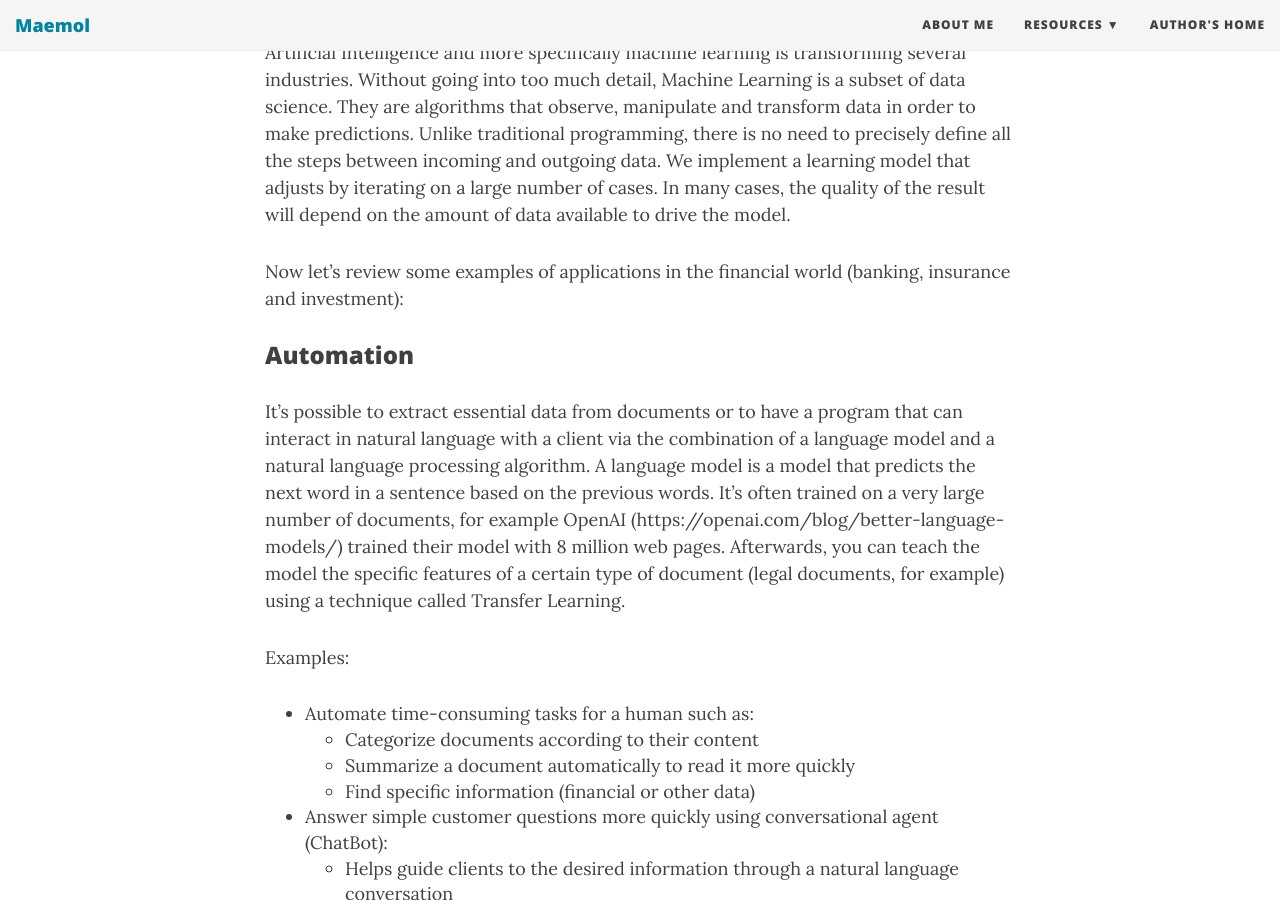
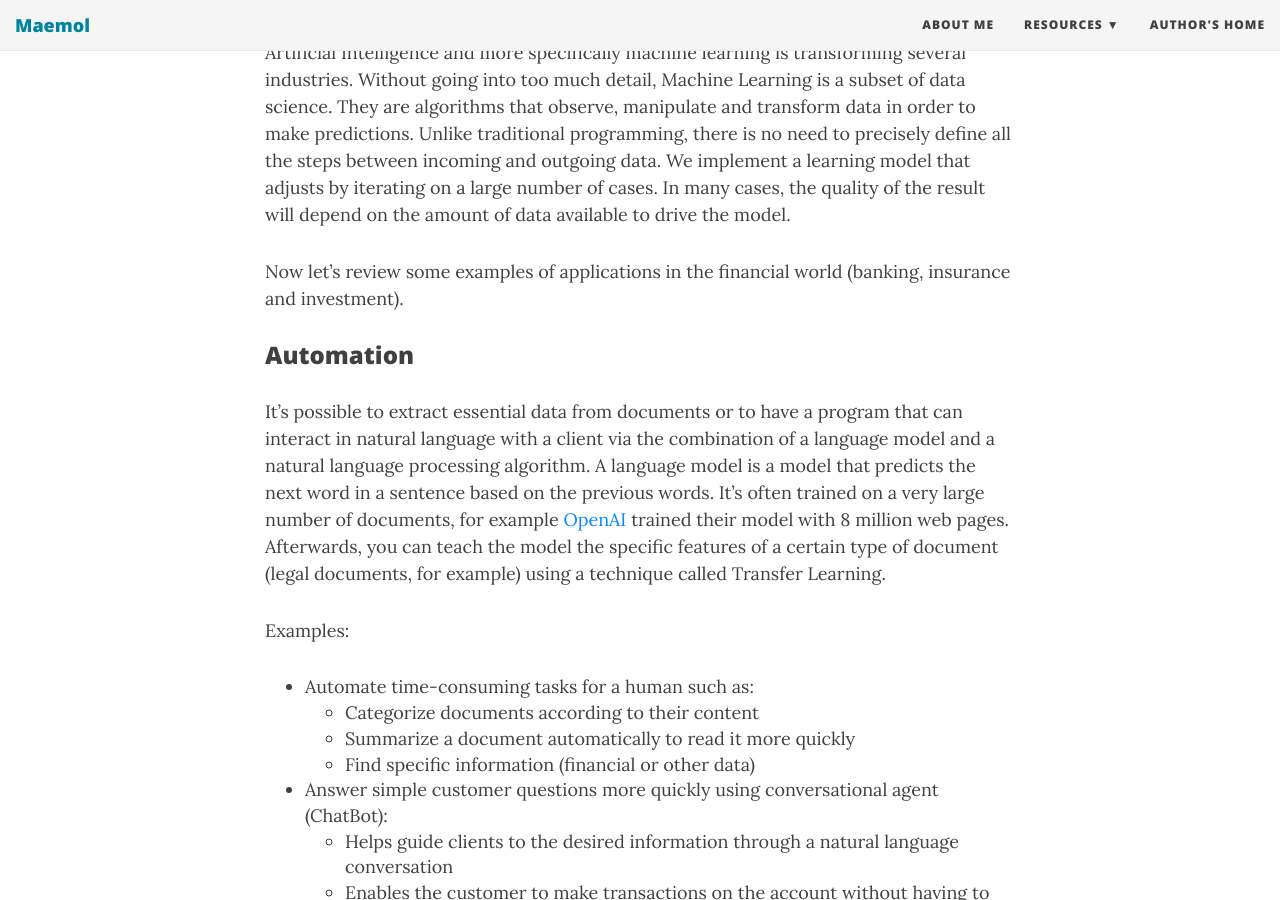
Before and after one commit to Maemol/maemol.github.io, a Jekyll site: the page built from _posts/2019-04-15-AI-FInance.md, in a window 1280 px wide and 900 px high, scrolled down 470 px. Built offline with Jekyll 4.4.1, drawn with Linux system fonts in a browser that asks for light colours; nearby versions of some CDN libraries.

Commit message:
Update 2019-04-15-AI-FInance.md

```diff
--- a/_posts/2019-04-15-AI-FInance.md
+++ b/_posts/2019-04-15-AI-FInance.md
@@ -14,11 +14,12 @@ comments: true
 Artificial Intelligence and more specifically machine learning is transforming several industries. Without going into too much detail, Machine Learning is a subset of data science. They are algorithms that observe, manipulate and transform data in order to make predictions. Unlike traditional programming, there is no need to precisely define all the steps between incoming and outgoing data. We implement a learning model that adjusts by iterating on a large number of cases.
 In many cases, the quality of the result will depend on the amount of data available to drive the model.
 
-Now let's review some examples of applications in the financial world (banking, insurance and investment):
+Now let's review some examples of applications in the financial world (banking, insurance and investment).
+
 
 ### Automation
 
-It's possible to extract essential data from documents or to have a program that can interact in natural language with a client via the combination of a language model and a natural language processing algorithm. A language model is a model that predicts the next word in a sentence based on the previous words. It's often trained on a very large number of documents, for example OpenAI (https://openai.com/blog/better-language-models/) trained their model with 8 million web pages. Afterwards, you can teach the model the specific features of a certain type of document (legal documents, for example) using a technique called Transfer Learning.
+It's possible to extract essential data from documents or to have a program that can interact in natural language with a client via the combination of a language model and a natural language processing algorithm. A language model is a model that predicts the next word in a sentence based on the previous words. It's often trained on a very large number of documents, for example [OpenAI](https://openai.com/blog/better-language-models/) trained their model with 8 million web pages. Afterwards, you can teach the model the specific features of a certain type of document (legal documents, for example) using a technique called Transfer Learning.
 
 Examples:
 - Automate time-consuming tasks for a human such as:
@@ -29,6 +30,7 @@ Examples:
 - Answer simple customer questions more quickly using conversational agent (ChatBot):
     - Helps guide clients to the desired information through a natural language conversation
     - Enables the customer to make transactions on the account without having to contact a call center
+
 
 ### Security/Compliance
 
@@ -41,6 +43,7 @@ Examples:
 - Anti-money laundering
     - Identify suspicious behaviours using transaction history
 
+
 ### Insurance/Credit
 
 Such algorithms can also be used to model credit risk.  By using data from a company (financial reports and other documents) as parameters, we can predict a default probability that can help risk analysts to produce their ratings.
@@ -49,6 +52,7 @@ Examples :
 - Support investment rating for private markets
 - Suggest credit ratings and pricing in a more sophisticated and complex way than traditional tools based on a number of predefined rules
 - Allows you to make a decision on whether or not to grant a loan in a few seconds
+
 
 ### Trading/Risk/Valuation
 
@@ -62,6 +66,7 @@ Examples:
     - Analysis based on external data (based on twitter, news, etc...)
 - Markovian Decision-Making Process (MDP) for the Evaluation of Options
 
+
 ### Conclusion
 
 There are many use cases in various sectors of finance. Artificial intelligence can be an asset in supporting growth, reducing operational risks and building on the mountains of data historized by financial institutions.
```
